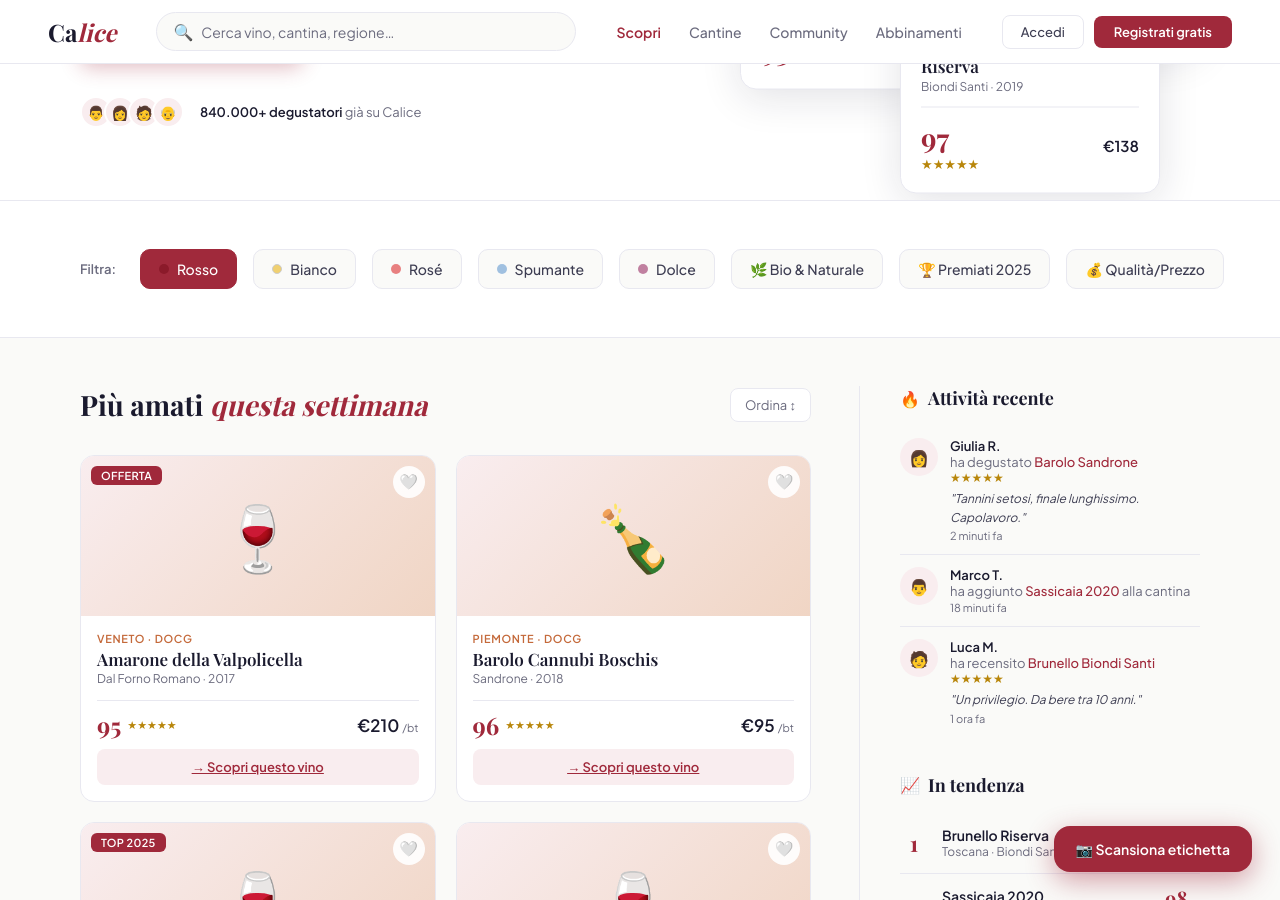
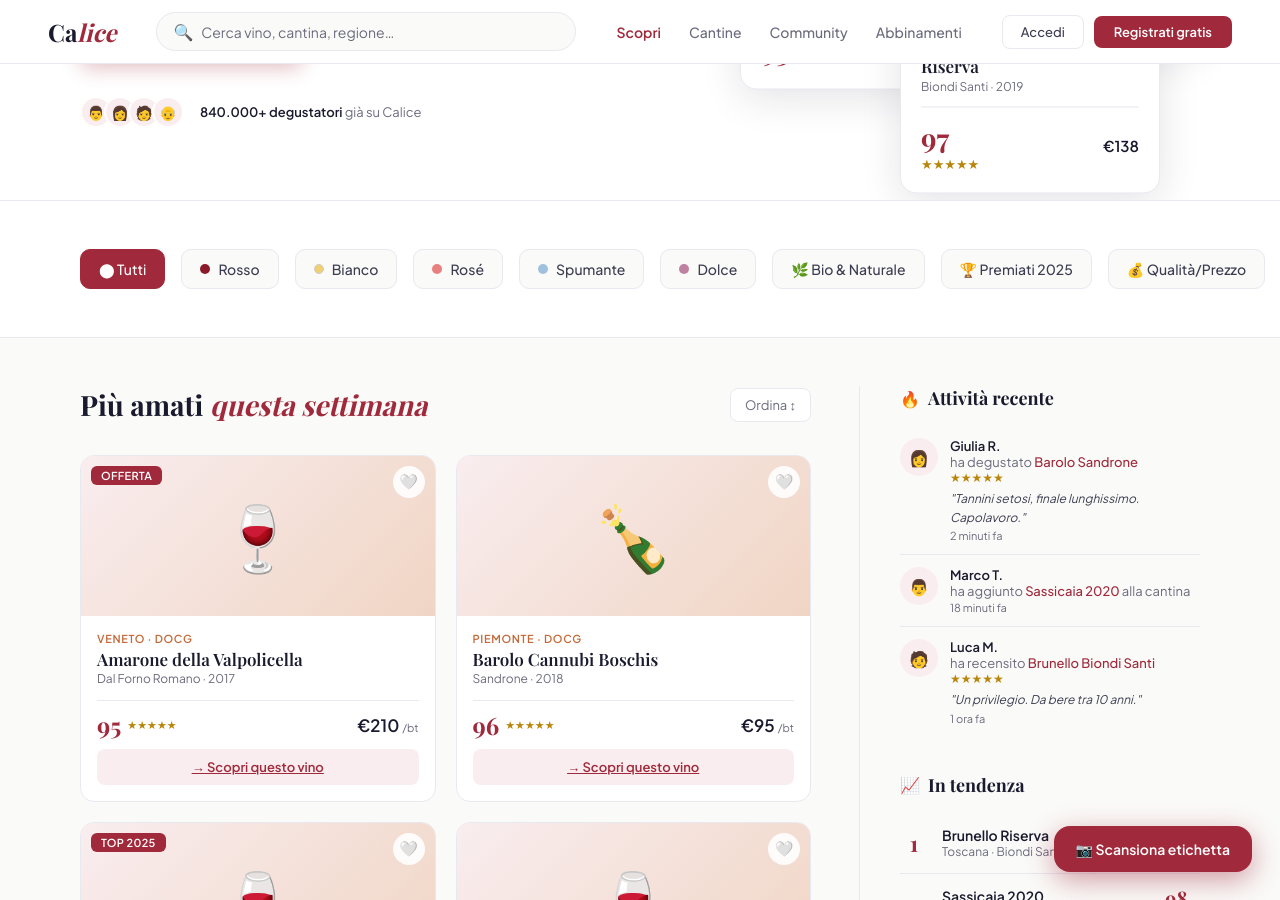
Before and after one commit to Barcolana/Calice, a Jekyll site: the page built from index.html, in a window 1280 px wide and 900 px high, scrolled down 536 px. Built offline with Jekyll 4.4.1, drawn with Linux system fonts in a browser that asks for light colours; some web fonts are replaced.

Commit message:
Refactor filtri con data-filtro

```diff
--- a/index.html
+++ b/index.html
@@ -1452,15 +1452,15 @@
 
     <!-- CATEGORIE -->
     <div class="categories">
-        <span class="cat-label">Filtra:</span>
-        <button class="cat-chip active"><span class="dot dot-red"></span> Rosso</button>
-        <button class="cat-chip"><span class="dot dot-white"></span> Bianco</button>
-        <button class="cat-chip"><span class="dot dot-rose"></span> Rosé</button>
-        <button class="cat-chip"><span class="dot dot-sparkling"></span> Spumante</button>
-        <button class="cat-chip"><span class="dot dot-sweet"></span> Dolce</button>
+        <button class="cat-chip active" data-filtro="">⬤ Tutti</button>
+        <button class="cat-chip" data-filtro="Rosso"><span class="dot dot-red"></span> Rosso</button>
+        <button class="cat-chip" data-filtro="Bianco"><span class="dot dot-white"></span> Bianco</button>
+        <button class="cat-chip" data-filtro="Rosé"><span class="dot dot-rose"></span> Rosé</button>
+        <button class="cat-chip" data-filtro="Spumante"><span class="dot dot-sparkling"></span> Spumante</button>
+        <button class="cat-chip" data-filtro="Dolce"><span class="dot dot-sweet"></span> Dolce</button>
         <button class="cat-chip" data-filtro="Bio">🌿 Bio & Naturale</button>
-        <button class="cat-chip">🏆 Premiati 2025</button>
-        <button class="cat-chip">💰 Qualità/Prezzo</button>
+        <button class="cat-chip" data-filtro="Premiati">🏆 Premiati 2025</button>
+        <button class="cat-chip" data-filtro="Qualità/Prezzo">💰 Qualità/Prezzo</button>
     </div>
 
     <!-- MAIN LAYOUT: FEED + SIDEBAR -->
```
Also changed, not shown: other parts of index.html (+4 -5 lines).
